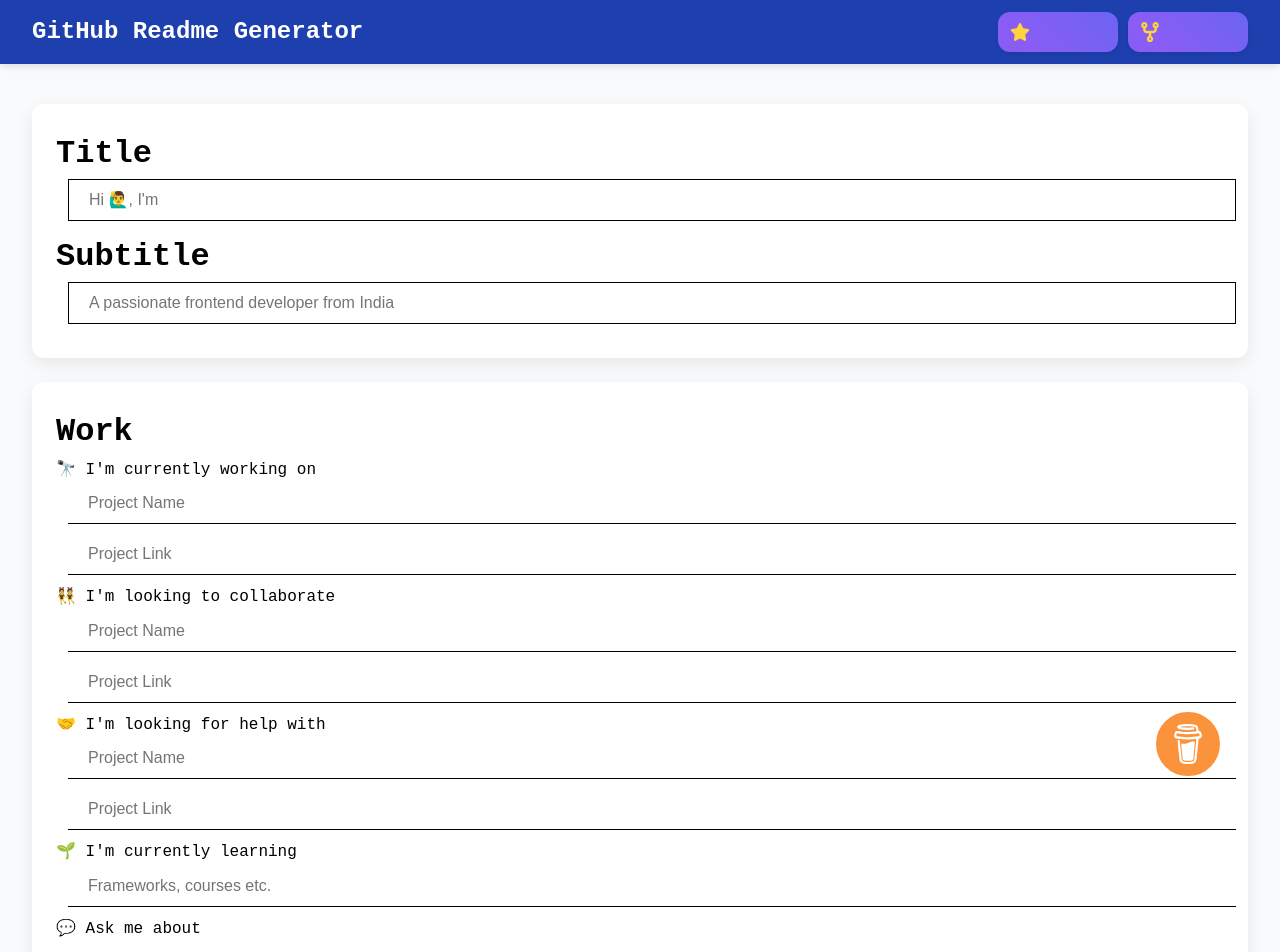
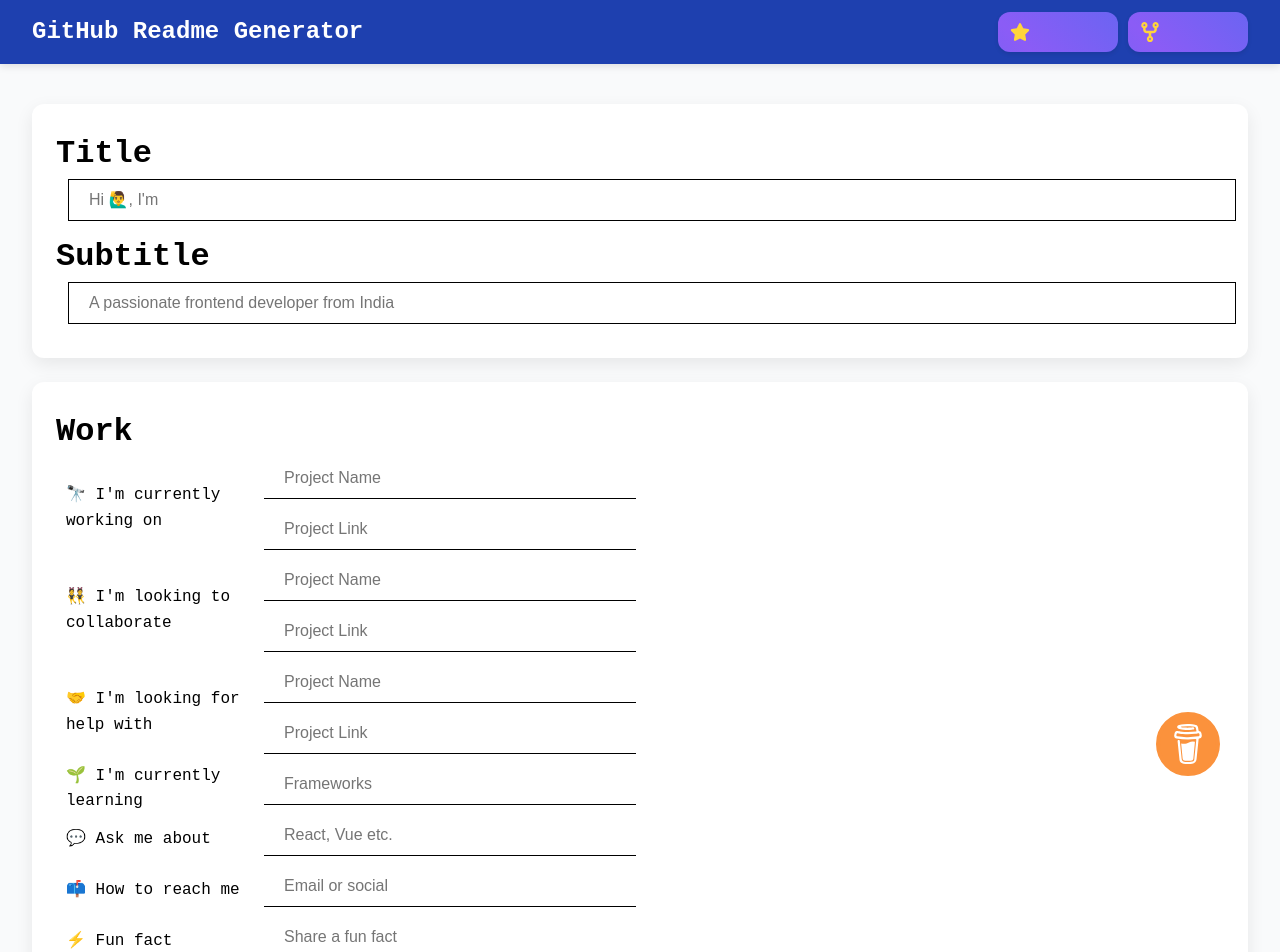
Before and after one commit to raunak0400/Readme-Generator, a React (Vite) app in the folder github-readme-generator/: page / in a window 1280 px wide. Shown: the top 952 px of the page. Built offline with nearby package versions, Linux system fonts and the light colour scheme.

Commit message:
Changes in the WorkSection inputs layouts

```diff
--- a/github-readme-generator/src/App.jsx
+++ b/github-readme-generator/src/App.jsx
@@ -19,6 +19,8 @@ const App = () => {
     ],
     skills: {},
   });
+
+  const [copySuccess, setCopySuccess] = useState(false);
 
   const socialBadges = {
     github: {
@@ -299,14 +301,28 @@ const App = () => {
         }
       });
 
-
       markdown += `</p>\n`;
     }
 
+    return markdown;
+  };
+
+  const handleCopyToClipboard = async () => {
+    const markdown = generateMarkdown();
+    try {
+      await navigator.clipboard.writeText(markdown);
+      setCopySuccess(true);
+      setTimeout(() => setCopySuccess(false), 2000);
+    } catch (err) {
+      console.error('Failed to copy text: ', err);
+    }
+  };
+
+  const handleGenerate = () => {
+    const markdown = generateMarkdown();
     const blob = new Blob([markdown], { type: 'text/markdown;charset=utf-8' });
     saveAs(blob, 'README.md');
   };
-
 
   return (
     <div className="min-h-screen bg-gray-50 pt-16">
@@ -317,11 +333,14 @@ const App = () => {
         <WorkSection formData={formData} setFormData={setFormData} />
         <SkillsSection formData={formData} setFormData={setFormData} />
         <SocialsSection formData={formData} setFormData={setFormData} />
-        <div className="flex justify-center" id='generate-btn'>
-          <button class="cssbuttons-io-button"
-            onClick={generateMarkdown}>
+        <div className="flex justify-center gap-4" id='generate-btn'>
+          <button
+            className="cssbuttons-io-button"
+            onClick={handleGenerate}
+            type="button"
+          >
             Generate README
-            <div class="icon">
+            <div className="icon">
               <svg
                 height="24"
                 width="24"
@@ -336,6 +355,27 @@ const App = () => {
               </svg>
             </div>
           </button>
+          <button
+            className={`cssbuttons-io-button ${copySuccess ? 'success' : ''}`}
+            onClick={handleCopyToClipboard}
+            type="button"
+          >
+            {copySuccess ? 'Copied!' : 'Copy to Clipboard'}
+            <div className="icon">
+              <svg
+                height="24"
+                width="24"
+                viewBox="0 0 24 24"
+                xmlns="http://www.w3.org/2000/svg"
+              >
+                <path d="M0 0h24v24H0z" fill="none"></path>
+                <path
+                  d="M16 1H4C2.9 1 2 1.9 2 3v14h2V3h12V1zm3 4H8C6.9 5 6 5.9 6 7v14c0 1.1.9 2 2 2h11c1.1 0 2-.9 2-2V7c0-1.1-.9-2-2-2zm0 16H8V7h11v14z"
+                  fill="currentColor"
+                ></path>
+              </svg>
+            </div>
+          </button>
         </div>
       </div>
     </div>
--- a/github-readme-generator/src/components/WorkSection.jsx
+++ b/github-readme-generator/src/components/WorkSection.jsx
@@ -14,27 +14,31 @@ const WorkSection = ({ formData, setFormData }) => {
     { label: "🔭 I'm currently working on", name: "current", projectNamePlaceholder: "Project Name" },
     { label: "👯 I'm looking to collaborate", name: "collaborate", projectNamePlaceholder: "Project Name" },
     { label: "🤝 I'm looking for help with", name: "help", projectNamePlaceholder: "Project Name" },
-    { label: "🌱 I'm currently learning", name: "learning", projectNamePlaceholder: "Frameworks, courses etc." },
+    { label: "🌱 I'm currently learning", name: "learning", projectNamePlaceholder: "Frameworks" },
     { label: "💬 Ask me about", name: "ask", projectNamePlaceholder: "React, Vue etc." },
-    { label: "📫 How to reach me", name: "contact", projectNamePlaceholder: "Email or social handle" },
+    { label: "📫 How to reach me", name: "contact", projectNamePlaceholder: "Email or social" },
     { label: "⚡ Fun fact", name: "funfact", projectNamePlaceholder: "Share a fun fact" },
   ];
 
   return (
     <div className="card">
-      <h2 className="text-xl font-semibold mb-3 text-gray-800"style={{ fontSize: '2rem' }}>Work</h2>
+      <h2 className="text-xl font-semibold mb-3 text-gray-800" style={{ fontSize: '2rem' }}>Work</h2>
+      <div className="space-y-4">
         {workFields.map((field, index) => (
-        <div key={field.name} className="mb-4">
-          <label className="block font-medium text-gray-600 mb-1">{field.label}</label>
+          <div key={field.name} className="flex items-center gap-4" id='work-section-field'>
+            <div className="w-1/3" id='work-section-field-label'>
+              <label className="block text-left font-medium text-gray-600">{field.label}</label>
+            </div>
+            <div className="w-1/3" id='work-section-field-input'>
               {index < 3 ? (
-            <>
+                <div className="space-y-2">
                   <input
                     type="text"
                     name="projectName"
                     value={formData.work[index]?.projectName || ''}
                     onChange={(e) => handleChange(e, index)}
                     placeholder={field.projectNamePlaceholder}
-                className="w-full p-3 mb-2 border-b border-gray-400 bg-transparent focus:outline-none focus:border-blue-500 text-gray-700"
+                    className="w-full p-2 border-b border-gray-400 bg-transparent focus:outline-none focus:border-blue-500 text-gray-700"
                   />
                   <input
                     type="url"
@@ -42,9 +46,9 @@ const WorkSection = ({ formData, setFormData }) => {
                     value={formData.work[index]?.projectLink || ''}
                     onChange={(e) => handleChange(e, index)}
                     placeholder="Project Link"
-                className="w-full p-3 border-b border-gray-400 bg-transparent focus:outline-none focus:border-blue-500 text-gray-700"
+                    className="w-full p-2 border-b border-gray-400 bg-transparent focus:outline-none focus:border-blue-500 text-gray-700"
                   />
-            </>
+                </div>
               ) : (
                 <input
                   type="text"
@@ -52,11 +56,13 @@ const WorkSection = ({ formData, setFormData }) => {
                   value={formData.work[index]?.info || ''}
                   onChange={(e) => handleChange(e, index)}
                   placeholder={field.projectNamePlaceholder}
-              className="w-full p-3 border-b border-gray-400 bg-transparent focus:outline-none focus:border-blue-500 text-gray-700"
+                  className="w-full p-2 border-b border-gray-400 bg-transparent focus:outline-none focus:border-blue-500 text-gray-700"
                 />
               )}
             </div>
+          </div>
         ))}
+      </div>
     </div>
   );
 };
--- a/github-readme-generator/src/index.css
+++ b/github-readme-generator/src/index.css
@@ -101,7 +101,7 @@ input, textarea {
   border: 1px solid #d1d5db;
   /* border-radius: 0.375rem; */
   border: none;
-  width: 30%;
+  width: 40%;
   border-bottom: 1px solid black;
   padding: 11px 20px;
   font-size: 1rem;
@@ -202,6 +202,14 @@ input:focus, textarea:focus {
 /* Generate Button */
 
 /* From Uiverse.io by adamgiebl */
+#generate-btn {
+  display: flex;
+  align-items: center;
+  justify-content: center;
+  gap: 20px;
+  margin-top: 2rem;
+}
+
 .cssbuttons-io-button {
   background: #a370f0;
   color: white;
@@ -221,6 +229,19 @@ input:focus, textarea:focus {
   height: 2.8em;
   padding-right: 3.3em;
   cursor: pointer;
+  transition: all 0.3s ease;
+  user-select: none;
+  -webkit-user-select: none;
+  touch-action: manipulation;
+}
+
+.cssbuttons-io-button:hover {
+  background: #8b5cf6;
+  box-shadow: inset 0 0 1.6em -0.6em #6d28d9;
+}
+
+.cssbuttons-io-button:active {
+  transform: scale(0.95);
 }
 
 .cssbuttons-io-button .icon {
@@ -256,12 +277,37 @@ input:focus, textarea:focus {
   transform: scale(0.95);
 }
 
-#generate-btn{
-  display: flex;
-  align-items: center;
-  justify-content: center;
+/* Success state for copy button */
+.cssbuttons-io-button.success {
+  background: #10b981;
+  box-shadow: inset 0 0 1.6em -0.6em #059669;
+}
 
+.cssbuttons-io-button.success .icon {
+  box-shadow: 0.1em 0.1em 0.6em 0.2em #059669;
 }
+
+.cssbuttons-io-button.success .icon svg {
+  color: #059669;
+}
+
+/* Add animation for success state */
+@keyframes successPulse {
+  0% {
+    transform: scale(1);
+  }
+  50% {
+    transform: scale(1.05);
+  }
+  100% {
+    transform: scale(1);
+  }
+}
+
+.cssbuttons-io-button.success {
+  animation: successPulse 0.5s ease-in-out;
+}
+
 #support-btn{
   cursor: pointer;
   border: 4px solid #fb923c;
@@ -453,3 +499,25 @@ input:focus, textarea:focus {
     padding-top: 3.5rem;
   }
 }
+
+#work-section-field{
+  display: flex;
+  align-items: center;
+  justify-content: flex-start;
+  gap: 10px;
+  margin-right: 600px;
+  margin-left: 10px;
+  width: auto;
+}
+#work-section-field-label{
+  width: 100%;
+  text-align: left;
+  /* margin-left: 10px; */
+  /* margin-right: 10px; */
+}
+#work-section-field-input{
+  width: 200%;
+  text-align: left;
+  margin-left: -10px;
+  /* margin-right: 10px; */
+}
```
Lines whose indentation alone changed are shown as unchanged.
